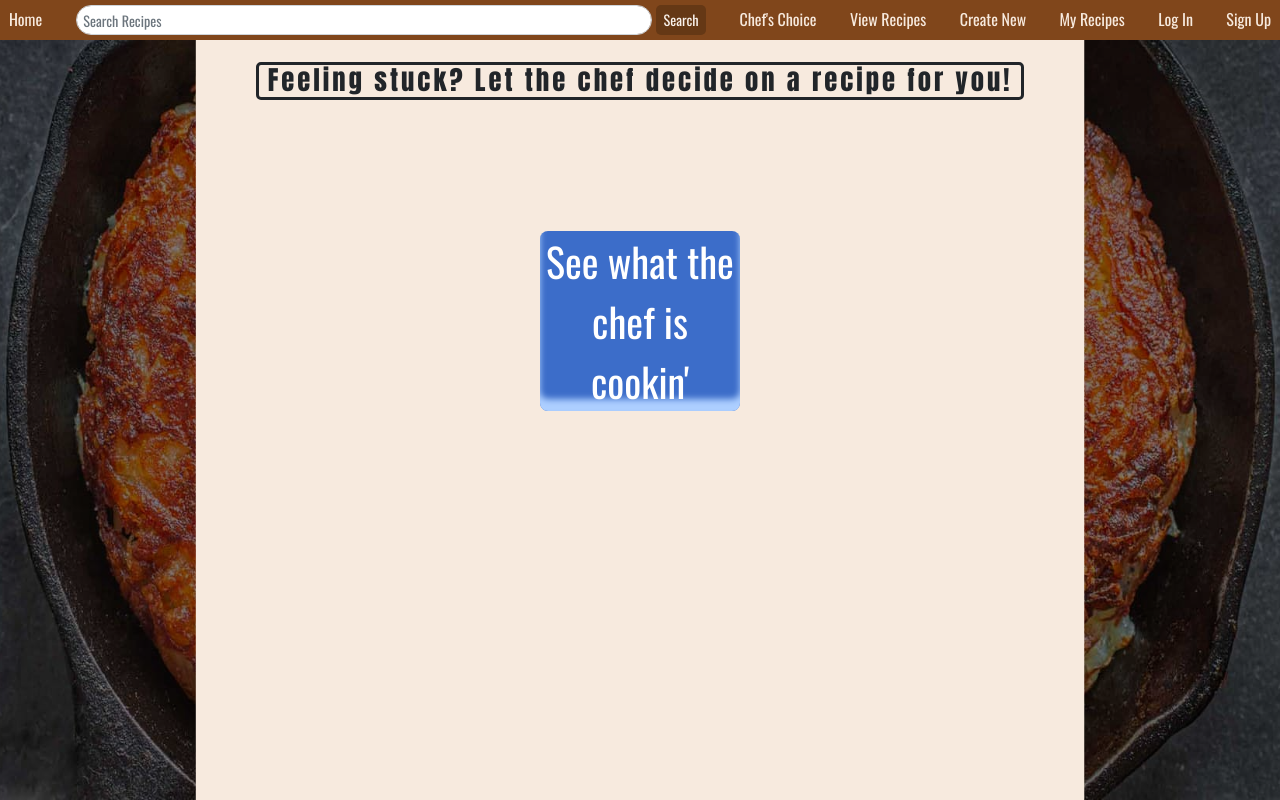
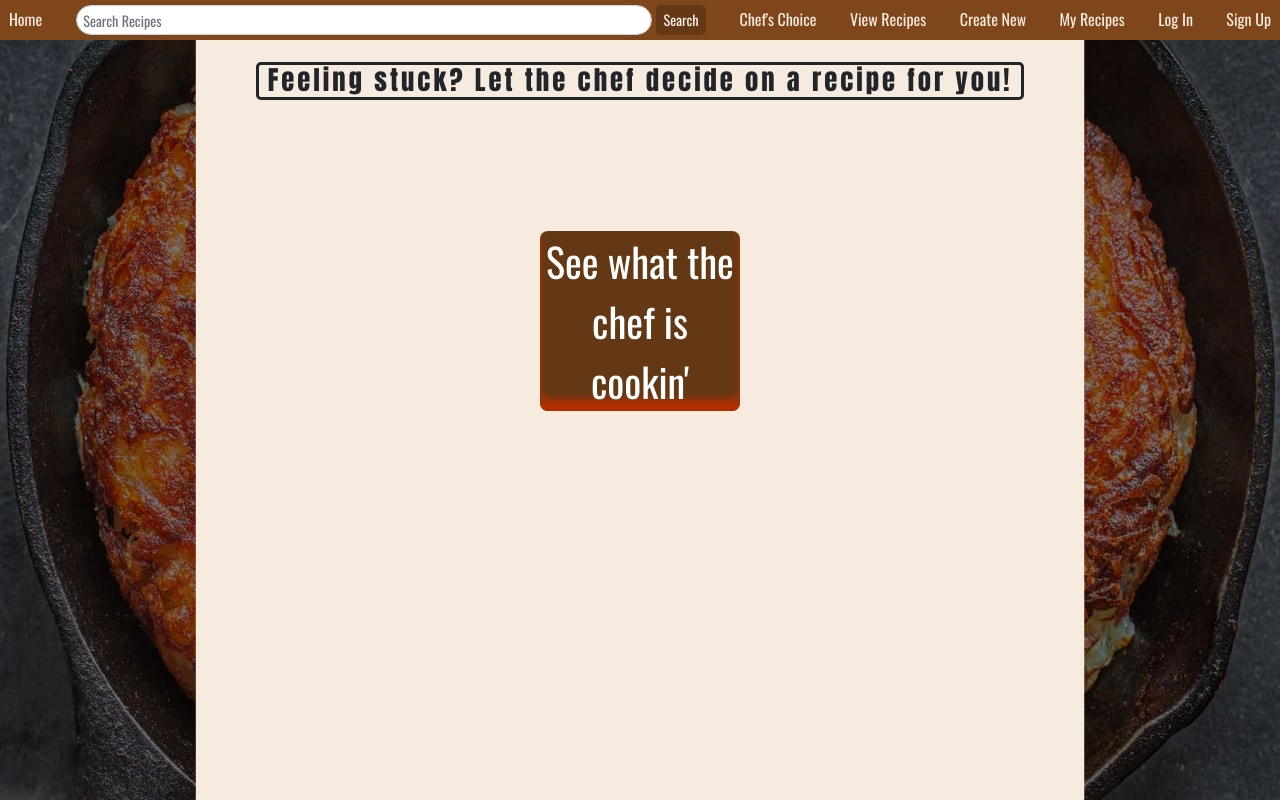
Before and after one commit to MattKim97/HashbrownHashers, a React (Create React App) app in the folder client/hashbrowns-ui/: page /chefschoice in a window 1280 px wide. Built offline with nearby package versions, Linux system fonts and the light colour scheme; no server answers.

Commit message:
updated chefs button colors

```diff
--- a/client/hashbrowns-ui/src/components/ChefsChoice.css
+++ b/client/hashbrowns-ui/src/components/ChefsChoice.css
@@ -11,13 +11,13 @@
 
   .chefsButton {
     border: none;
-    background: rgb(60, 109, 201);
+    background: #653815;
     color: white;
     height: fit-content;
     font-size: 40px;
     border-radius: 8px;
     cursor: pointer;
-    box-shadow: #ADCFFF 0 -12px 6px inset;
+    box-shadow: #af2f00 0 -12px 6px inset;
     width: 200px;
 
 
```
